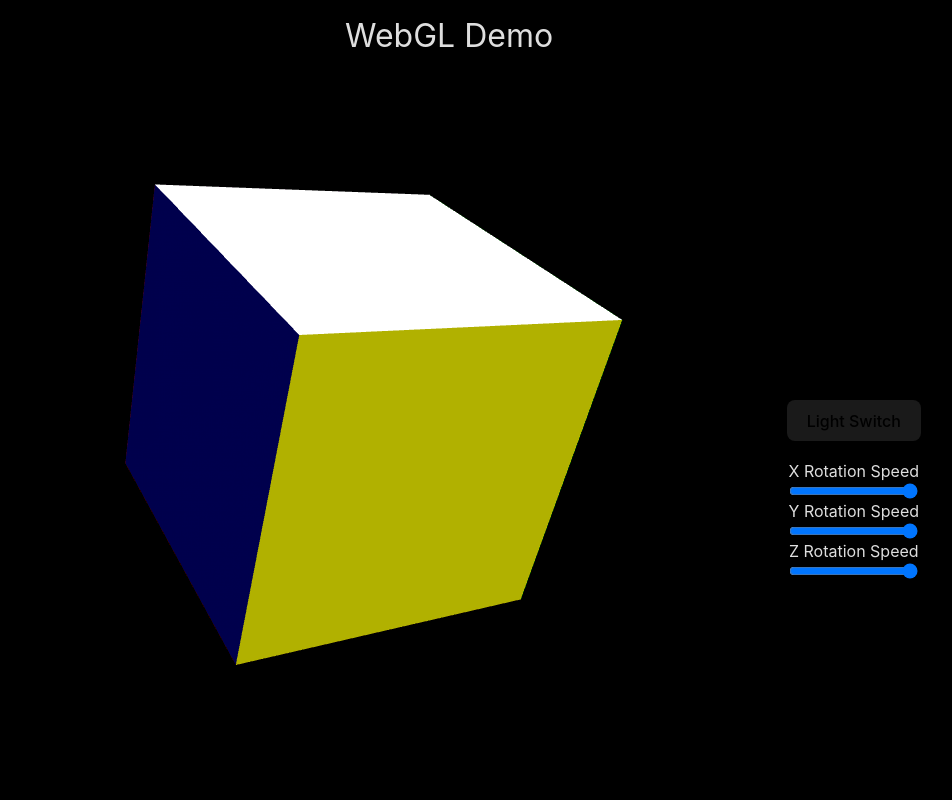
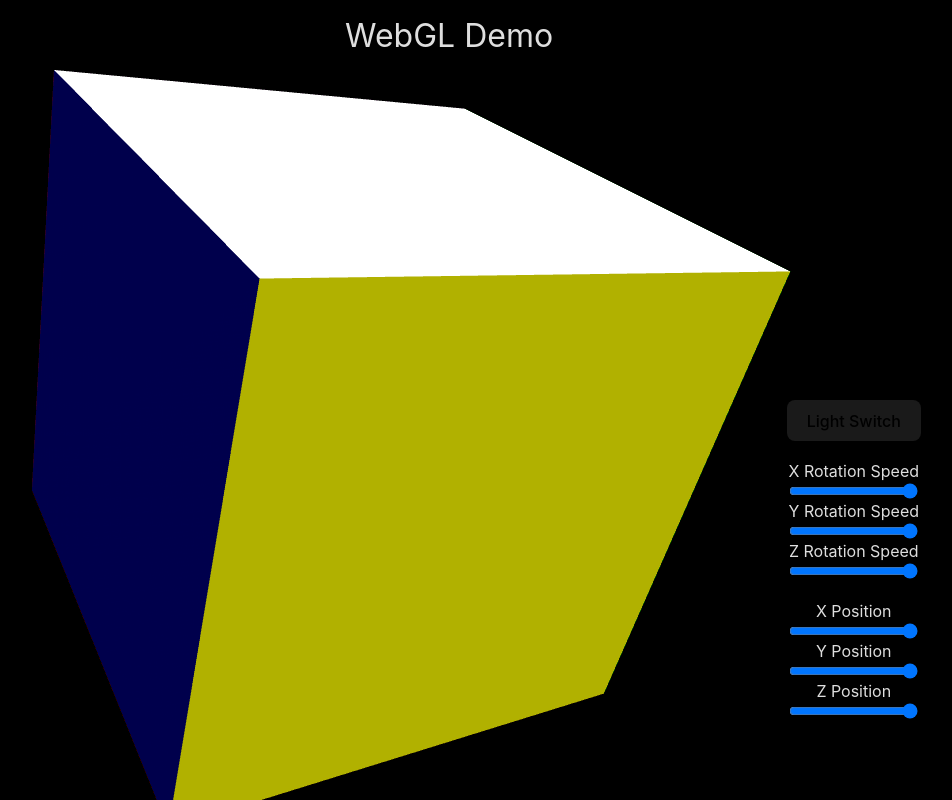
Before and after one commit to rs96/webgl-demo, a React (Vite) app: page / in a window 1280 px wide. Shown: the whole page, without its empty margins (295-1247 px from the left). Built offline with nearby package versions, Linux system fonts and the light colour scheme.

Commit message:
controls update

```diff
--- a/draw-scene.ts
+++ b/draw-scene.ts
@@ -7,12 +7,29 @@ let rotationSpeeds = {
   z: 1,
 };
 
+// let position: ReadonlyVec3 = [0, 0, 0];
+let posX = 0;
+let posY = 0;
+let posZ = -4;
+
 export const setRotationSpeeds = (speeds: {
   x?: number;
   y?: number;
   z?: number;
 }) => {
   rotationSpeeds = { ...rotationSpeeds, ...speeds };
+};
+
+export const setPosition = (pos: number, dimension: "x" | "y" | "z") => {
+  if (dimension === "x") {
+    posX = pos;
+  }
+  if (dimension === "y") {
+    posY = pos;
+  }
+  if (dimension === "z") {
+    posZ = pos;
+  }
 };
 
 // buffer into the vertexPosition attribute.
@@ -146,8 +163,10 @@ export const drawScene = (
   mat4.translate(
     modelViewMatrix, // destination matrix
     modelViewMatrix, // matrix to translate
-    [-0.0, 0.0, -6.0]
+    [posX, posY, posZ]
   ); // amount to translate
+
+  // console.log([posX, posY, posZ]);
 
   mat4.rotate(
     modelViewMatrix, // destination matrix
--- a/src/App.tsx
+++ b/src/App.tsx
@@ -1,6 +1,6 @@
 import { useState } from "react";
 import styles from "./app.module.css";
-import { setRotationSpeeds } from "../webgl-demo";
+import { setPosition, setRotationSpeeds } from "../webgl-demo";
 
 const App = () => {
   const [isLightOn, setIsLightOn] = useState(false);
@@ -46,6 +46,32 @@ const App = () => {
             }
           />
         </div>
+        <div className={styles.sliderGroup}>
+          <label>X Position</label>
+          <input
+            type="range"
+            min="-3"
+            max="3"
+            step="0.02"
+            onChange={(event) => setPosition(Number(event.target.value), "x")}
+          />
+          <label>Y Position</label>
+          <input
+            type="range"
+            min="-3"
+            max="3"
+            step="0.02"
+            onChange={(event) => setPosition(Number(event.target.value), "y")}
+          />
+          <label>Z Position</label>
+          <input
+            type="range"
+            min="-11"
+            max="-4"
+            step="0.02"
+            onChange={(event) => setPosition(Number(event.target.value), "z")}
+          />
+        </div>
       </div>
       {/* <WebGLElement lightPosX={lightPosX} /> */}
     </>
--- a/webgl-demo.ts
+++ b/webgl-demo.ts
@@ -1,7 +1,7 @@
-import { drawScene, setRotationSpeeds } from "./draw-scene";
+import { drawScene, setRotationSpeeds, setPosition } from "./draw-scene";
 import { initBuffers } from "./init-buffers";
 
-export { setRotationSpeeds };
+export { setRotationSpeeds, setPosition };
 
 let cubeRotation = 0.0;
 let deltaTime = 0;
@@ -62,44 +62,6 @@ const main = () => {
     );
     return;
   }
-
-  const vsSource = `
-    attribute vec4 aVertexPosition;
-    attribute vec3 aVertexNormal;
-    attribute vec4 aVertexColor;
-
-    uniform mat4 uNormalMatrix;
-    uniform mat4 uModelViewMatrix;
-    uniform mat4 uProjectionMatrix;
-
-    varying lowp vec4 vColor;
-    varying highp vec3 vLighting;
-
-    void main(void) {
-      gl_Position = uProjectionMatrix * uModelViewMatrix * aVertexPosition;
-      vColor = aVertexColor;
-
-      // Apply lighting effect
-
-      highp vec3 ambientLight = vec3(0.3, 0.3, 0.3);
-      highp vec3 directionalLightColor = vec3(1, 1, 1);
-      highp vec3 directionalVector = normalize(vec3(0.85, 0.8, 0.75));
-
-      highp vec4 transformedNormal = uNormalMatrix * vec4(aVertexNormal, 1.0);
-
-      highp float directional = max(dot(transformedNormal.xyz, directionalVector), 0.0);
-      vLighting = ambientLight + (directionalLightColor * directional);
-    }
-  `;
-
-  const fsSource = `
-    varying lowp vec4 vColor;
-    varying highp vec3 vLighting;
-
-    void main(void) {
-      gl_FragColor = vec4(vColor.rgb * vLighting, vColor.a);
-    }
-  `;
 
   const shaderProgram = initShaderProgram(gl);
 
```
